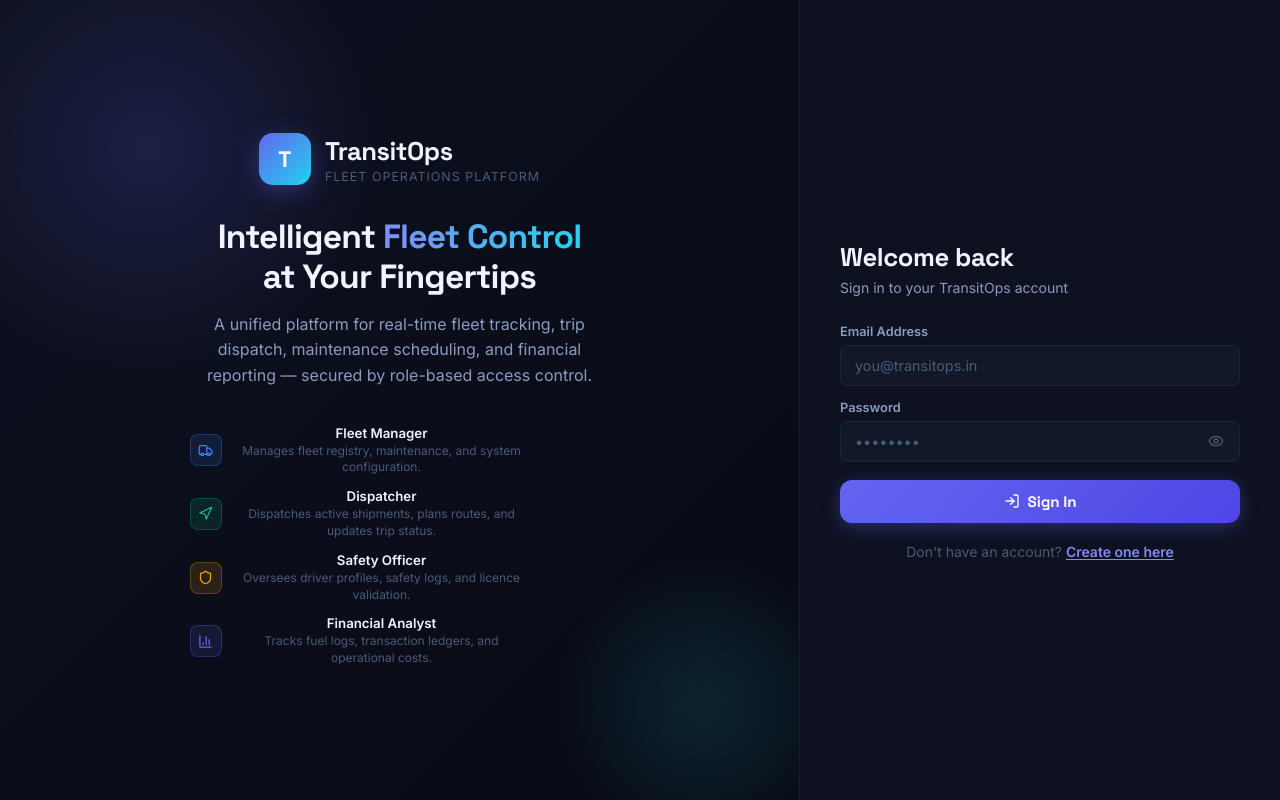
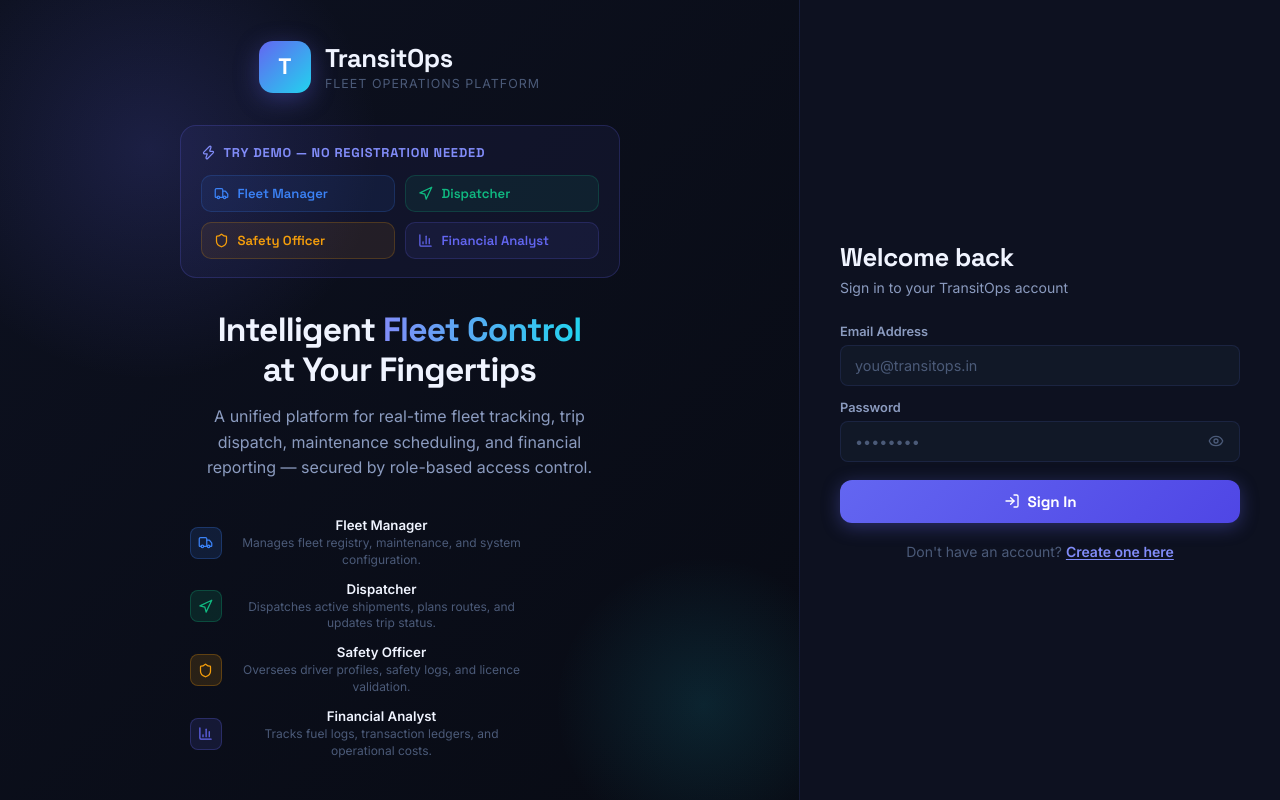
Before and after one commit to vivekmaddy16/odoo-hackathon-2026, a React (Vite) app: page / in a window 1280 px wide. Built offline with nearby package versions, Linux system fonts and the light colour scheme; no server answers.

Commit message:
feat: add demo role buttons on login screen for quick access preview

```diff
--- a/src/components/LoginScreen.jsx
+++ b/src/components/LoginScreen.jsx
@@ -2,8 +2,15 @@ import React, { useState, useContext, useEffect } from 'react';
 import { AppContext } from '../context/AppContext';
 import {
   AlertCircle, Lock, LogIn, Shield, Truck, Navigation,
-  BarChart3, Eye, EyeOff, UserPlus, CheckCircle, Key
+  BarChart3, Eye, EyeOff, UserPlus, CheckCircle, Key, Zap
 } from 'lucide-react';
+
+const DEMO_ACCOUNTS = [
+  { role: 'Fleet Manager',     email: 'fleet@transitops.in',      password: 'Fleet@123',    icon: Truck,    color: '#3b82f6' },
+  { role: 'Dispatcher',        email: 'dispatcher@transitops.in', password: 'Dispatch@123', icon: Navigation, color: '#10b981' },
+  { role: 'Safety Officer',    email: 'safety@transitops.in',     password: 'Safety@123',   icon: Shield,   color: '#f59e0b' },
+  { role: 'Financial Analyst', email: 'finance@transitops.in',    password: 'Finance@123',  icon: BarChart3, color: '#6366f1' },
+];
 
 const ROLES = [
   {
@@ -45,6 +52,7 @@ const LoginScreen = () => {
   const [error, setError]             = useState('');
   const [successMsg, setSuccessMsg]   = useState('');
   const [loading, setLoading]         = useState(false);
+  const [demoLoading, setDemoLoading] = useState(null);
   const [failedAttempts, setFailedAttempts] = useState(0);
   const [lockedTime, setLockedTime]   = useState(0);
 
@@ -62,6 +70,16 @@ const LoginScreen = () => {
     setAuthMode(mode);
     setError('');
     setSuccessMsg('');
+  };
+
+  const handleDemoLogin = async (account) => {
+    setDemoLoading(account.role);
+    setError('');
+    const result = await login(account.email, account.password);
+    if (!result.success) {
+      setError('Demo login failed. Please ensure the backend server is running.');
+    }
+    setDemoLoading(null);
   };
 
   const handleSignIn = async (e) => {
@@ -121,6 +139,67 @@ const LoginScreen = () => {
           <div>
             <div className="login-logo-name">TransitOps</div>
             <div className="login-logo-tagline">Fleet Operations Platform</div>
+          </div>
+        </div>
+
+        {/* Demo quick-access */}
+        <div
+          style={{
+            position: 'relative',
+            zIndex: 1,
+            width: '100%',
+            maxWidth: 440,
+            marginBottom: 32,
+            background: 'rgba(99,102,241,0.07)',
+            border: '1px solid rgba(99,102,241,0.22)',
+            borderRadius: 16,
+            padding: '18px 20px',
+          }}
+        >
+          <div style={{ display: 'flex', alignItems: 'center', gap: 8, marginBottom: 14 }}>
+            <Zap size={15} style={{ color: '#818cf8' }} />
+            <span style={{ fontSize: '0.8rem', fontWeight: 700, color: '#818cf8', textTransform: 'uppercase', letterSpacing: '0.8px', fontFamily: 'var(--font-ui)' }}>
+              Try Demo — No Registration Needed
+            </span>
+          </div>
+          <div style={{ display: 'grid', gridTemplateColumns: '1fr 1fr', gap: 10 }}>
+            {DEMO_ACCOUNTS.map((acc) => {
+              const Icon = acc.icon;
+              const isThisLoading = demoLoading === acc.role;
+              return (
+                <button
+                  key={acc.role}
+                  onClick={() => handleDemoLogin(acc)}
+                  disabled={!!demoLoading}
+                  style={{
+                    display: 'flex',
+                    alignItems: 'center',
+                    gap: 9,
+                    padding: '9px 12px',
+                    borderRadius: 10,
+                    border: `1px solid ${acc.color}33`,
+                    background: `${acc.color}14`,
+                    color: acc.color,
+                    cursor: demoLoading ? 'wait' : 'pointer',
+                    fontFamily: 'var(--font-ui)',
+                    fontSize: '0.82rem',
+                    fontWeight: 600,
+                    transition: 'all 0.18s ease',
+                    opacity: demoLoading && !isThisLoading ? 0.45 : 1,
+                    textAlign: 'left',
+                  }}
+                  onMouseEnter={(e) => { if (!demoLoading) e.currentTarget.style.background = `${acc.color}26`; }}
+                  onMouseLeave={(e) => { e.currentTarget.style.background = `${acc.color}14`; }}
+                >
+                  {isThisLoading ? (
+                    <span style={{ width: 16, height: 16, border: `2px solid ${acc.color}44`, borderTop: `2px solid ${acc.color}`, borderRadius: '50%', animation: 'spin 0.7s linear infinite', flexShrink: 0, display: 'inline-block' }} />
+                  ) : (
+                    <Icon size={15} style={{ flexShrink: 0 }} />
+                  )}
+                  <span>{acc.role}</span>
+                </button>
+              );
+            })}
           </div>
         </div>
 
```
